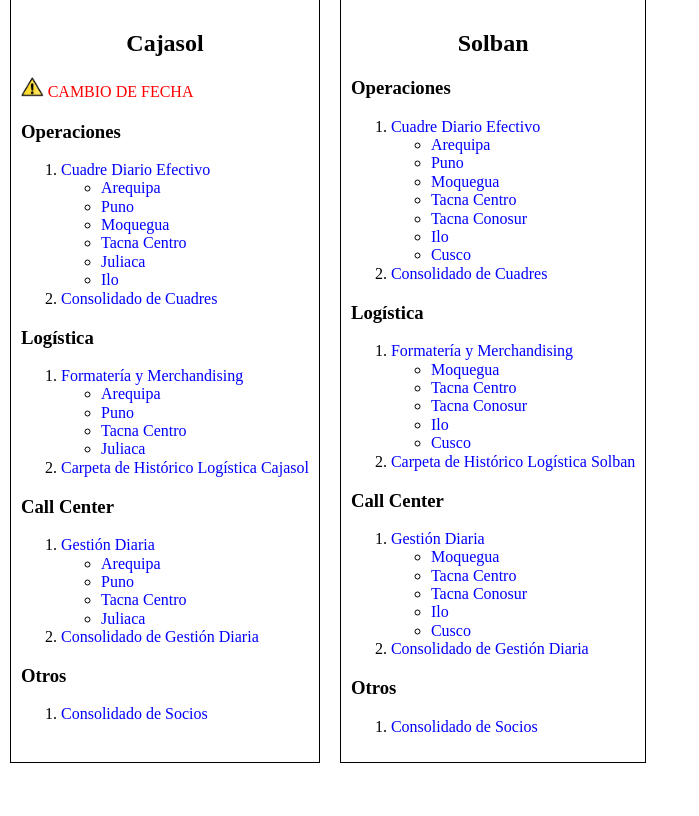
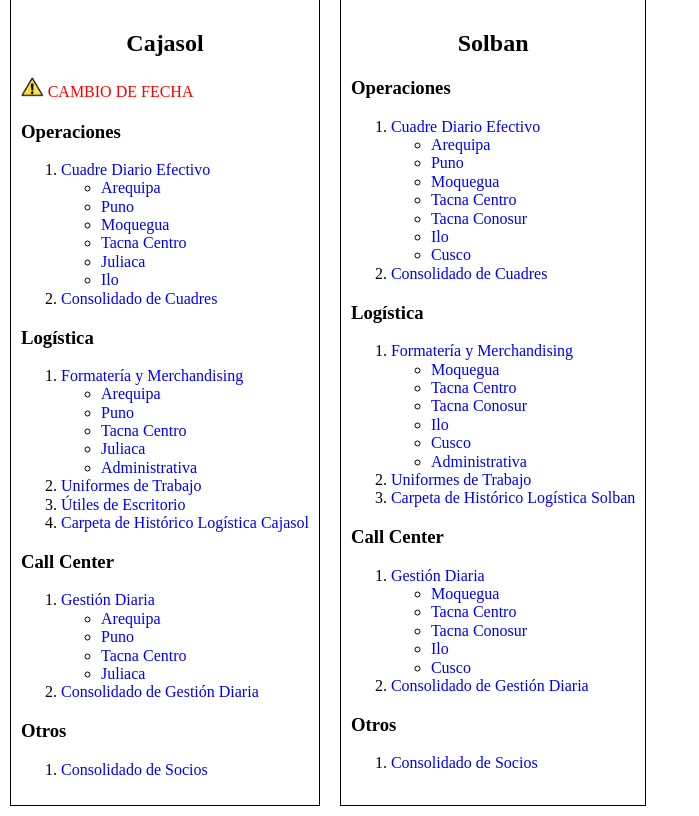
Before and after one commit to rooney2j/Cajasol-Enlaces, a Django app: page / in a window 1280 px wide. Shown: the part 109-925 px from the top of the page, without its empty margins (0-699 px from the left). Before the commit the page ends 872 px from the top, so only its background shows below. Run offline with Django 3.2, Linux system fonts and the light colour scheme.

Commit message:
Agregadas hojas a Logística

```diff
--- a/templates/index.html
+++ b/templates/index.html
@@ -152,8 +152,20 @@
                   <a href="https://docs.google.com/spreadsheets/d/1w_wby4njxRQAImQ2zC4rqzxeJyufFuHP_ZOWZEAU2do/edit?usp=share_link" target="_blank">Juliaca</a>
                 </li>
 
+                <li>
+                  <a href="https://docs.google.com/spreadsheets/d/198M_y16a3tYHBLbxGXsCvcvlJPnw2ET6thtrfH03YC4/edit?usp=share_link" target="_blank">Administrativa</a>
+                </li>
+
               </ul>
 
+            </li>
+
+            <li>
+              <a href="https://docs.google.com/spreadsheets/d/1LavMRHhcFbc-BvUbYA6KuSUQ-1TiXzwlPfZgYfJip8k/edit?usp=share_link" target="_blank">Uniformes de Trabajo</a>
+            </li>
+
+            <li>
+              <a href="https://docs.google.com/spreadsheets/d/1MlV7IPmiFK4nQPbW0GdCHzi2xyaNVmv4NFxs7zxaOxM/edit?usp=share_link" target="_blank">Útiles de Escritorio</a>
             </li>
 
             <li>
@@ -340,9 +352,18 @@
                   <a href="https://docs.google.com/spreadsheets/d/1OqHnGwrE9CFomcXFtFKJUZAcrAwDIlyEWnQfQACpUYE/edit?usp=share_link" target="_blank">Cusco</a>
                 </li>
 
+                <li>
+                  <a href="https://docs.google.com/spreadsheets/d/18X89KPqnNLp0jUVJo4a2npdcpFigAbxtOsFh0l5gMu0/edit?usp=share_link" target="_blank">Administrativa</a>
+                </li>
+
               </ul>
 
             </li>
+
+            <li>
+              <a href="https://docs.google.com/spreadsheets/d/1LavMRHhcFbc-BvUbYA6KuSUQ-1TiXzwlPfZgYfJip8k/edit?usp=share_link" target="_blank">Uniformes de Trabajo</a>
+            </li>
+
             <li>
               <a href="https://drive.google.com/drive/folders/1tQz001Ty67W_GTZgdWIF3k8H_fI31_hS?usp=share_link" target="_blank">Carpeta de Histórico Logística Solban</a>
             </li>
```
